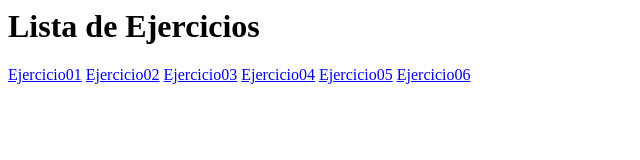
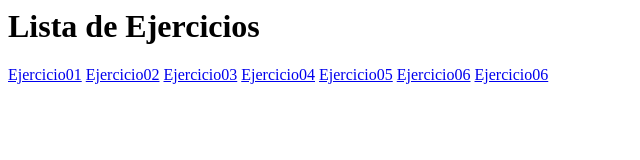
Before and after one commit to gunter895/EjerciciosFacilesJavaScript, a plain HTML site: page index.html in a window 1280 px wide. Shown: the whole page, without its empty margins (0-640 px from the left). Drawn offline with Linux system fonts and the light colour scheme.

Commit message:
Add files via upload

```diff
--- a/index.html
+++ b/index.html
@@ -5,3 +5,4 @@
 <a href="Ejercicio04.html">Ejercicio04</a>
 <a href="Ejercicio05.html">Ejercicio05</a>
 <a href="Ejercicio06.html">Ejercicio06</a>
+<a href="Ejercicio07.html">Ejercicio06</a>
```
